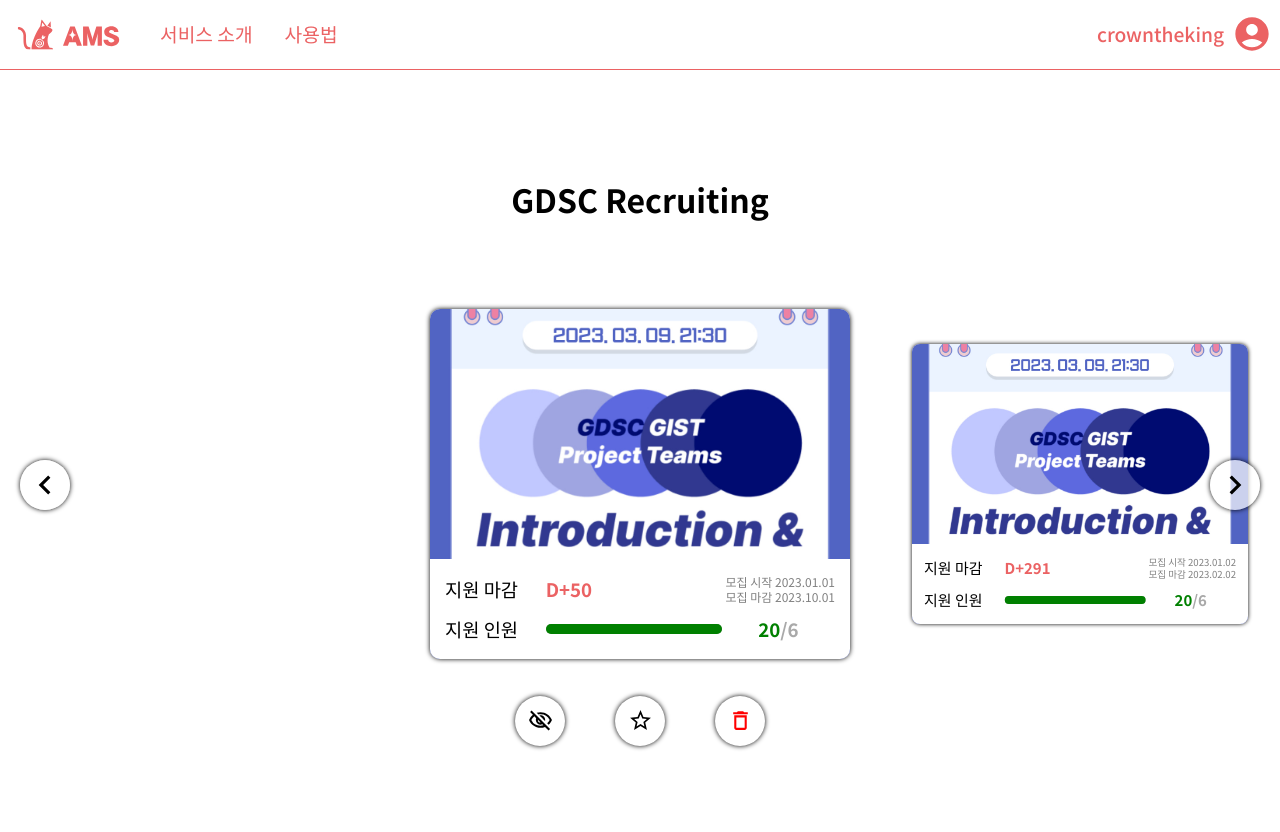
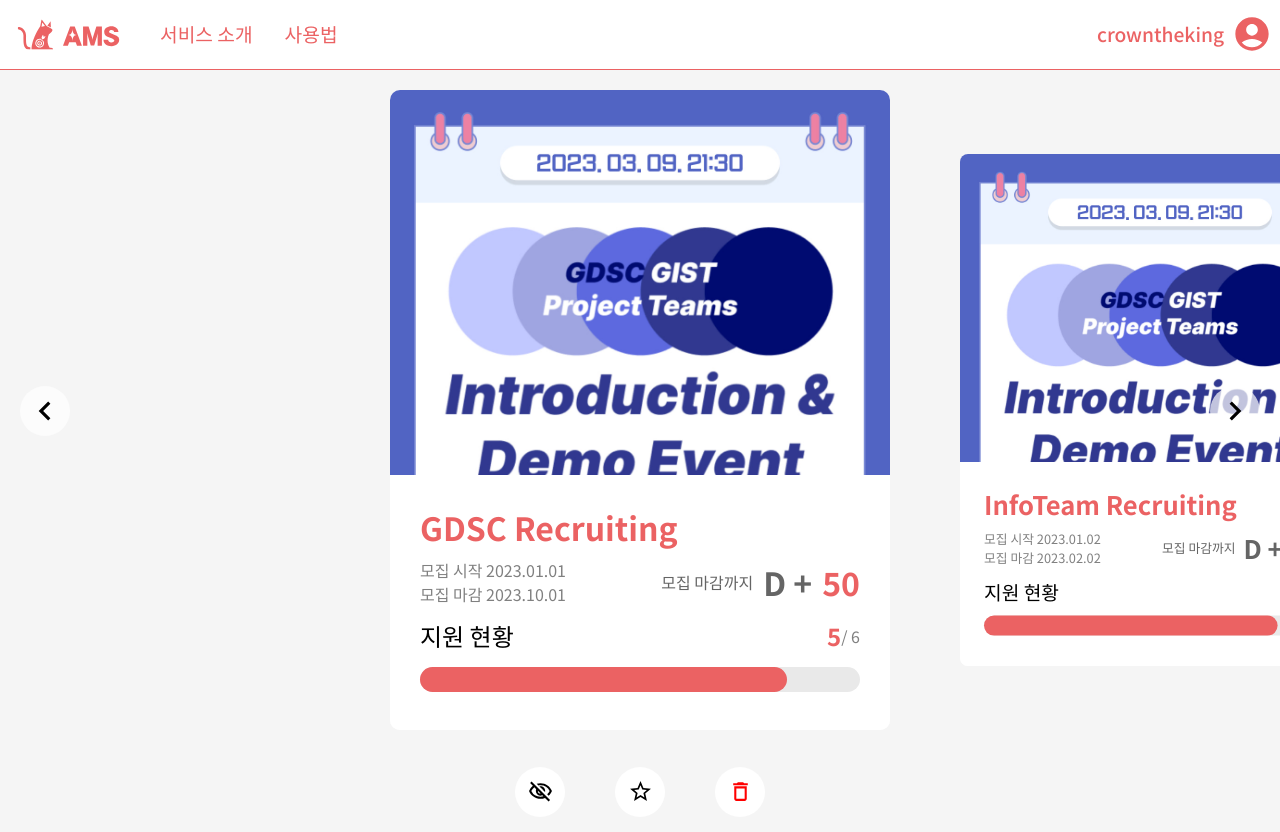
Before and after one commit to gsainfoteam/ziggle-ams-fe, a React (Vite) app: page / in a window 1280 px wide. Before the commit the page ends 800 px from the top, so only its background shows below. Built offline with nearby package versions, Linux system fonts and the light colour scheme.

Commit message:
💄 BoardPage: Implemented new carousel design

```diff
--- a/src/pages/Board/components/Carousel/Carousel.tsx
+++ b/src/pages/Board/components/Carousel/Carousel.tsx
@@ -12,16 +12,6 @@ import AddProjectCard from "./AddProjectCard";
 import { CarouselWidth, ProjectCardWidth } from "./cssConst";
 import ProjectCard from "./ProjectCard";
 import useCarousel from "./useCarousel";
-
-const TitleSection = styled.section`
-  display: flex;
-  flex-direction: row;
-  justify-content: center;
-  align-items: center;
-  width: 100%;
-  height: 100px;
-  padding: 40px 0 40px 0;
-`;
 
 const SlidesSection = styled.section`
   display: flex;
@@ -71,9 +61,6 @@ function Carousel() {
 
   return (
     <div>
-      <TitleSection>
-        {isNotEnd && <h1>{projectsData[focusIndex].title}</h1>}
-      </TitleSection>
       <SlidesSection>
         <SlidesContainer focusIndex={focusIndex}>
           {projectsData.map((projectData, i) => (
@@ -85,23 +72,27 @@ function Carousel() {
           ))}
           <AddProjectCard focused={projectsData.length === focusIndex} />
         </SlidesContainer>
-        <SlideShiftButton direction="right" onClick={nextSlide}>
+        <SlideShiftButton direction="right" onClick={nextSlide} shadow={false}>
           <MdChevronRight size={50} />
         </SlideShiftButton>
-        <SlideShiftButton direction="left" onClick={previousSlide}>
+        <SlideShiftButton
+          direction="left"
+          onClick={previousSlide}
+          shadow={false}
+        >
           <MdChevronLeft size={50} />
         </SlideShiftButton>
       </SlidesSection>
       <ControlsSection>
         {isNotEnd && (
           <>
-            <CircularButton>
+            <CircularButton shadow={false}>
               <MdOutlineVisibilityOff size={25} />
             </CircularButton>
-            <CircularButton>
+            <CircularButton shadow={false}>
               <MdStarOutline size={25} />
             </CircularButton>
-            <CircularButton onClick={deleteProject}>
+            <CircularButton onClick={deleteProject} shadow={false}>
               <MdDeleteOutline size={25} color={"red"} />
             </CircularButton>
           </>
--- a/src/pages/Board/components/Carousel/MiniWidget/MiniDueWidget.tsx
+++ b/src/pages/Board/components/Carousel/MiniWidget/MiniDueWidget.tsx
@@ -4,24 +4,34 @@ import styled from "styled-components";
 const Widget = styled.div`
   display: flex;
   flex: 1;
-  margin: 0 15px;
+  margin: 0 30px;
   align-items: center;
+  justify-content: space-between;
 `;
+
+interface DueProps {
+  startDate: dayjs.Dayjs;
+  endDate: dayjs.Dayjs;
+}
 
 const LeftWidgetElement = styled.div`
   display: flex;
-  flex: 8;
   justify-content: start;
   align-items: center;
-  h3 {
+  p {
     margin: 0;
+    color: gray;
+    font-size: 16px;
   }
 `;
 
-const TitleElement = () => {
+const StartEndDateElement = ({ startDate, endDate }: DueProps) => {
   return (
     <LeftWidgetElement>
-      <h3>지원 마감</h3>
+      <div>
+        <p>모집 시작 {startDate.format("YYYY.MM.DD")}</p>
+        <p>모집 마감 {endDate.format("YYYY.MM.DD")}</p>
+      </div>
     </LeftWidgetElement>
   );
 };
@@ -32,52 +42,25 @@ const dDayCalc = (endDate: dayjs.Dayjs) => {
   return { dateDiff, isNotOverDue };
 };
 
-const CenterWidgetElement = styled.div`
+const RightWidgetElement = styled.div`
   display: flex;
-  flex: 14;
-  justify-content: start;
+  justify-content: end;
   align-items: center;
-  h3 {
+  gap: 10px;
+  h1,
+  h4 {
     margin: 0;
+    color: #656565;
   }
 `;
 
 const DdayElement = ({ endDate }: { endDate: dayjs.Dayjs }) => {
   const { dateDiff, isNotOverDue } = dDayCalc(endDate);
   return (
-    <CenterWidgetElement>
-      <h3 style={{ color: isNotOverDue ? "green" : "#eb6263" }}>
-        {`D${isNotOverDue ? "" : "+"}${dateDiff}`}
-      </h3>
-    </CenterWidgetElement>
-  );
-};
-
-interface DueProps {
-  startDate: dayjs.Dayjs;
-  endDate: dayjs.Dayjs;
-}
-
-const RightWidgetElement = styled.div`
-  display: flex;
-  flex: 9;
-  justify-content: end;
-  align-items: center;
-  p {
-    margin: 0;
-    color: gray;
-    font-size: 12px;
-    line-height: 15px;
-  }
-`;
-
-const StartEndDateElement = ({ startDate, endDate }: DueProps) => {
-  return (
     <RightWidgetElement>
-      <div>
-        <p>모집 시작 {startDate.format("YYYY.MM.DD")}</p>
-        <p>모집 마감 {endDate.format("YYYY.MM.DD")}</p>
-      </div>
+      <h4>모집 마감까지</h4>
+      <h1>{`D ${isNotOverDue ? "-" : "+"}`}</h1>
+      <h1 style={{ color: "#eb6263" }}>{`${Math.abs(dateDiff)}`}</h1>
     </RightWidgetElement>
   );
 };
@@ -85,9 +68,8 @@ const StartEndDateElement = ({ startDate, endDate }: DueProps) => {
 function MiniDueWidget({ startDate, endDate }: DueProps) {
   return (
     <Widget>
-      <TitleElement />
+      <StartEndDateElement startDate={startDate} endDate={endDate} />
       <DdayElement endDate={endDate} />
-      <StartEndDateElement startDate={startDate} endDate={endDate} />
     </Widget>
   );
 }
--- a/src/pages/Board/components/Carousel/MiniWidget/MiniRecruitStatWidget.tsx
+++ b/src/pages/Board/components/Carousel/MiniWidget/MiniRecruitStatWidget.tsx
@@ -2,61 +2,79 @@ import styled from "styled-components";
 
 const Widget = styled.div`
   display: flex;
+  flex-direction: column;
   flex: 1;
-  margin: 0 15px 0 15px;
+  margin: 0 30px;
   align-items: center;
 `;
 
-const LeftWidgetElement = styled.div`
+const TopWidgetElement = styled.div`
   display: flex;
-  flex: 8;
-  justify-content: start;
+  width: 100%;
+  justify-content: space-between;
   align-items: center;
-  h3 {
+  h2,
+  p {
     margin: 0;
   }
 `;
-const TitleElement = () => {
-  return (
-    <LeftWidgetElement>
-      <h3>지원 인원</h3>
-    </LeftWidgetElement>
-  );
-};
 
 interface RecruitStat {
   currentApplicantsNum: number;
   targetRecruitNum: number;
 }
 
-const CenterWidgetElement = styled.div`
-  display: flex;
-  flex: 14;
-  justify-content: start;
-  align-items: center;
-`;
+const RecruitRatioElement = ({
+  currentApplicantsNum,
+  targetRecruitNum,
+}: RecruitStat) => {
+  return (
+    <TopWidgetElement>
+      <h2>지원 현황</h2>
+      <div style={{ display: "flex", flexDirection: "row" }}>
+        <h2
+          style={{
+            color:
+              currentApplicantsNum > targetRecruitNum ? "green" : "#eb6263",
+          }}
+        >
+          {currentApplicantsNum}
+        </h2>
+        <p style={{ color: "gray" }}> / {targetRecruitNum}</p>
+      </div>
+    </TopWidgetElement>
+  );
+};
 
 const ProgressBarElement = ({
   currentApplicantsNum,
   targetRecruitNum,
 }: RecruitStat) => {
   return (
-    <CenterWidgetElement>
+    <div
+      style={{
+        display: "flex",
+        width: "100%",
+        height: "100%",
+        alignItems: "center",
+      }}
+    >
       <div
         style={{
           display: "flex",
           alignItems: "center",
           position: "relative",
           width: "100%",
+          margin: "8px 0",
         }}
       >
         <div
           style={{
             position: "absolute",
             width: "100%",
-            height: "10px",
-            borderRadius: "5px",
-            backgroundColor: "darkgray",
+            height: "25px",
+            borderRadius: "12.5px",
+            backgroundColor: "#E9E9E9",
           }}
         />
         <div
@@ -66,45 +84,14 @@ const ProgressBarElement = ({
               (100 * currentApplicantsNum) / targetRecruitNum,
               100,
             )}%`,
-            height: "10px",
-            borderRadius: "5px",
+            height: "25px",
+            borderRadius: "12.5px",
             backgroundColor:
               currentApplicantsNum > targetRecruitNum ? "green" : "#eb6263",
           }}
         />
       </div>
-    </CenterWidgetElement>
-  );
-};
-
-const RightWidgetElement = styled.div`
-  display: flex;
-  flex: 9;
-  justify-content: center;
-  align-items: center;
-  h3 {
-    margin: 0;
-  }
-`;
-
-const RecruitRatioElement = ({
-  currentApplicantsNum,
-  targetRecruitNum,
-}: RecruitStat) => {
-  return (
-    <RightWidgetElement>
-      <div style={{ display: "flex", alignItems: "center" }}>
-        <h3
-          style={{
-            color:
-              currentApplicantsNum > targetRecruitNum ? "green" : "#eb6263",
-          }}
-        >
-          {currentApplicantsNum}
-        </h3>
-        <h3 style={{ color: "darkgray" }}>/{targetRecruitNum}</h3>
-      </div>
-    </RightWidgetElement>
+    </div>
   );
 };
 
@@ -114,12 +101,11 @@ function MiniRecruitStatWidget({
 }: RecruitStat) {
   return (
     <Widget>
-      <TitleElement />
-      <ProgressBarElement
+      <RecruitRatioElement
         currentApplicantsNum={currentApplicantsNum}
         targetRecruitNum={targetRecruitNum}
       />
-      <RecruitRatioElement
+      <ProgressBarElement
         currentApplicantsNum={currentApplicantsNum}
         targetRecruitNum={targetRecruitNum}
       />
--- a/src/pages/Board/components/Carousel/Paper.tsx
+++ b/src/pages/Board/components/Carousel/Paper.tsx
@@ -18,20 +18,17 @@ const Paper = styled.div<PaperProps>`
   gap: 30px;
   overflow: hidden;
   width: var(--ProjectCardWidth);
-  height: 350px;
+  height: 640px;
   border-radius: 10px;
   background-color: white;
   ${({ outline = false }) => outline && "border: 1px solid darkgray"};
   ${({ shadow = true }) => shadow && "box-shadow: 0 0 5px"};
+  transform: ${({ focused = true }) => !focused && "scale(0.8)"};
+  transition: transform 1s ease;
+
   &:hover {
-    box-shadow: 0 0 10px;
     cursor: pointer;
   }
-  &:active {
-    box-shadow: 0 0 3px;
-  }
-  transform: ${({ focused = true }) => !focused && "scale(0.8)"};
-  transition: transform 1s ease;
 `;
 
 export default Paper;
--- a/src/pages/Board/components/Carousel/ProjectCard.tsx
+++ b/src/pages/Board/components/Carousel/ProjectCard.tsx
@@ -9,17 +9,24 @@ import Paper from "./Paper";
 
 const Thumbnail = styled.img`
   width: 100%;
+  position: absolute;
+  top: 0;
   object-fit: cover;
+`;
+const ProjectName = styled.h1`
+  color: #eb6263;
+  margin: 20px 30px 0 30px;
 `;
 const WidgetSection = styled.div`
   display: flex;
   flex-direction: column;
+  justify-content: space-between;
   position: absolute;
   bottom: 0;
   width: 100%;
-  height: 80px;
+  height: 215px;
   background-color: white;
-  padding: 10px 0 10px 0;
+  padding: 20px 0;
 `;
 
 function ProjectCard({
@@ -29,15 +36,16 @@ function ProjectCard({
   projectData: ProjectData;
   focused: boolean;
 }) {
-  const { startDate, endDate } = projectData; // TODO: get recruit stat from DB
+  const { startDate, endDate, title } = projectData; // TODO: get recruit stat from DB
 
   return (
-    <Paper focused={focused}>
+    <Paper focused={focused} shadow={false}>
       <Thumbnail src={thumbnailUrl} />
       <WidgetSection>
+        <ProjectName>{title}</ProjectName>
         <MiniDueWidget startDate={startDate} endDate={endDate} />
         <MiniRecruitStatWidget // TODO: put values from DB
-          currentApplicantsNum={20}
+          currentApplicantsNum={5}
           targetRecruitNum={6}
         />
       </WidgetSection>
--- a/src/pages/Board/components/Carousel/cssConst.ts
+++ b/src/pages/Board/components/Carousel/cssConst.ts
@@ -1,3 +1,3 @@
 export const CarouselWidth = "100vw";
 
-export const ProjectCardWidth = "420px";
+export const ProjectCardWidth = "500px";
--- a/src/pages/Board/components/CircularButton.tsx
+++ b/src/pages/Board/components/CircularButton.tsx
@@ -20,12 +20,10 @@ const Button = styled.button<CircularButtonProps>`
   ${({ outline = false }) => outline && "border: 1px solid darkgray"};
   ${({ shadow = true }) => shadow && "box-shadow: 0 0 5px"};
   &:hover {
-    box-shadow: 0 0 10px;
     cursor: pointer;
+    transform: scale(1.05);
   }
-  &:active {
-    box-shadow: 0 0 3px;
-  }
+  transition: transform 0.2s ease;
 `;
 
 function CircularButton({
--- a/src/pages/Board/index.tsx
+++ b/src/pages/Board/index.tsx
@@ -10,6 +10,7 @@ const BoardLayout = styled.div`
   align-items: center;
   width: 100%;
   height: 100%;
+  background-color: #f5f5f5;
 `;
 const CarouselSection = styled.div`
   width: ${CarouselWidth};
```
